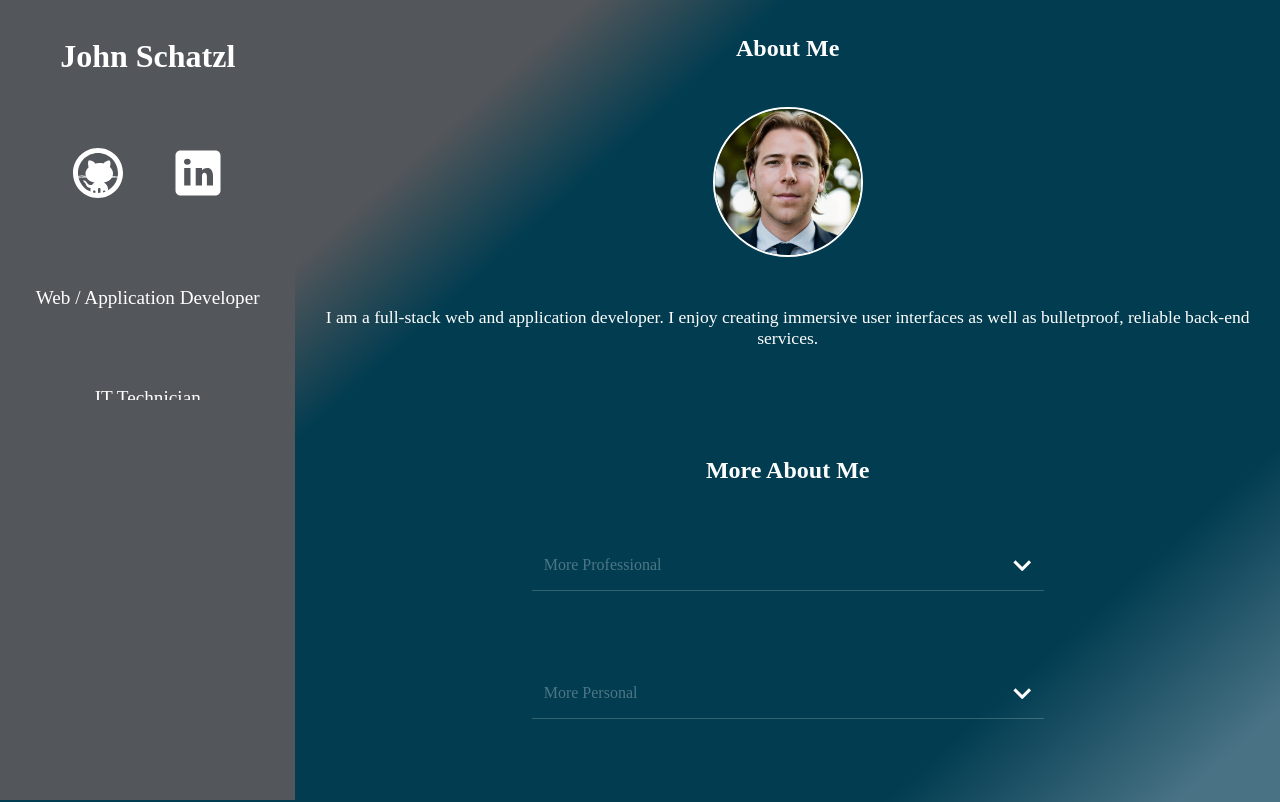
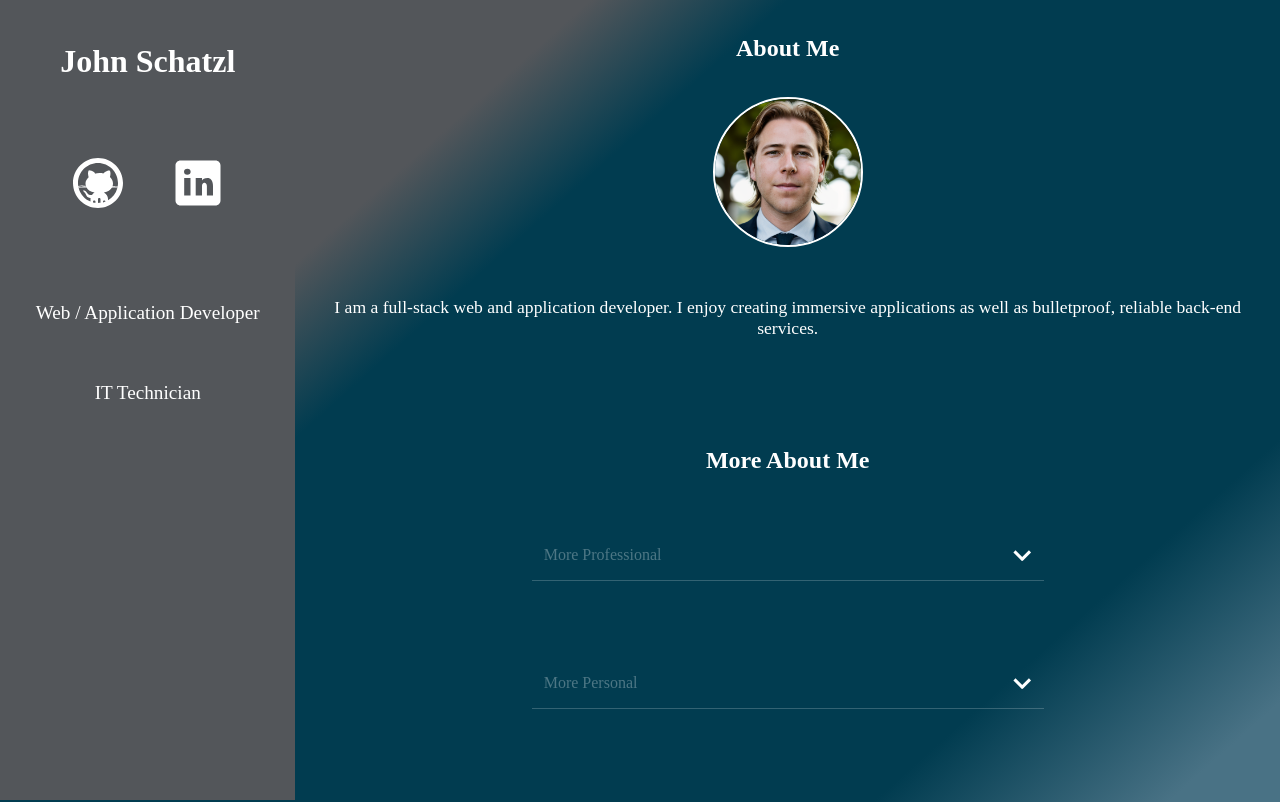
Before and after one commit to softdevschatzl/softdevschatzl.github.io, a Vue app: page / in a window 1280 px wide. Shown: the top 802 px of the page. Built offline with nearby package versions, Linux system fonts and the light colour scheme; grey boxes are pictures that could not be loaded; a web font is replaced by a local one.

Commit message:
final touches

```diff
--- a/src/App.vue
+++ b/src/App.vue
@@ -237,6 +237,9 @@ html {
 .fade-in {
   animation: fadeIn 1s forwards;
 }
+.fade-in-2 {
+  animation: fadeIn 2s forwards;
+}
 .slide-in-left {
   animation: slideInLeft 1.8s forwards;
 }
--- a/src/components/AboutPage.vue
+++ b/src/components/AboutPage.vue
@@ -1,14 +1,14 @@
 <template>
     <meta name = "viewport" content = "width=device-width, initial-scale=1.0">
     <div class = "about double-color-background">
-        <div class = "fade-in">
+        <div :class="isMobile ? '' : 'fade-in-2'" :data-v-scroll="isMobile ? 'fade-in-2' : undefined">
             <h1>{{ title }}</h1>
             <div class="container">
                 <img :src="require('@/assets/profile.png')" alt = "Profile picture" class = "profile-picture front-image" />
                 <img :src="require('@/assets/snowboard.png')" alt = "Profile picture" class = "profile-picture back-image" />
             </div>
             <p class = "header-p">I am a full-stack web and application developer.
-                I enjoy creating immersive user interfaces as well as
+                I enjoy creating immersive applications as well as
                 bulletproof, reliable back-end services.
             </p>
             <h2>{{ title2 }}</h2>
@@ -65,6 +65,22 @@ export default {
             title2: 'More About Me',
         };
     },
+    computed: {
+        isMobile() {
+            return window.innerWidth <= 767;
+        }
+    },
+    mounted() {
+        window.addEventListener('resize', this.handleResize);
+    },
+    beforeUnmount() {
+        window.removeEventListener('resize', this.handleResize);
+    },
+    methods: {
+        handleResize() {
+            this.isMobile = window.innerWidth <= 767;
+        }
+    }
 };
 </script>
 
--- a/src/components/ElementCarousel.vue
+++ b/src/components/ElementCarousel.vue
@@ -177,6 +177,7 @@ export default {
   flex-direction: row;
 }
 .projectimage {
+  position: relative;
   transition: transform 0.3s ease-in-out;
 }
 .projectimage:hover {
--- a/src/components/HomePage.vue
+++ b/src/components/HomePage.vue
@@ -24,7 +24,8 @@ export default {
             name: 'John Schatzl',
             titles: [
                 'Web / Application Developer',
-                'IT Technician',]
+                'IT Technician'
+            ]
         };
     },
 };
@@ -160,7 +161,7 @@ export default {
     flex-direction: column;
     justify-content: center;
     align-items: center;
-    gap: 20px;
+    /* gap: 20px; */
     z-index: 2;
     margin-bottom: 100px;
 }
@@ -177,7 +178,7 @@ export default {
     padding: .7em;
     width: 100%;
     z-index: 2;
-    min-height: 60px;
+    /* min-height: 60px; */
     align-items: center;
     justify-content: center;
 }
```
Also changed, not shown: TODO.txt.
